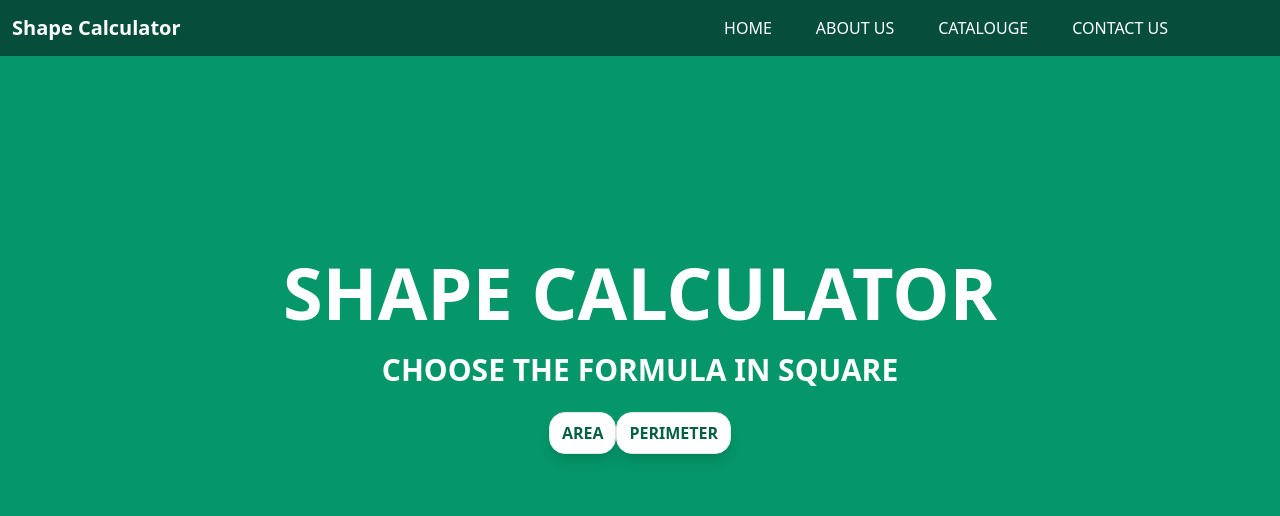
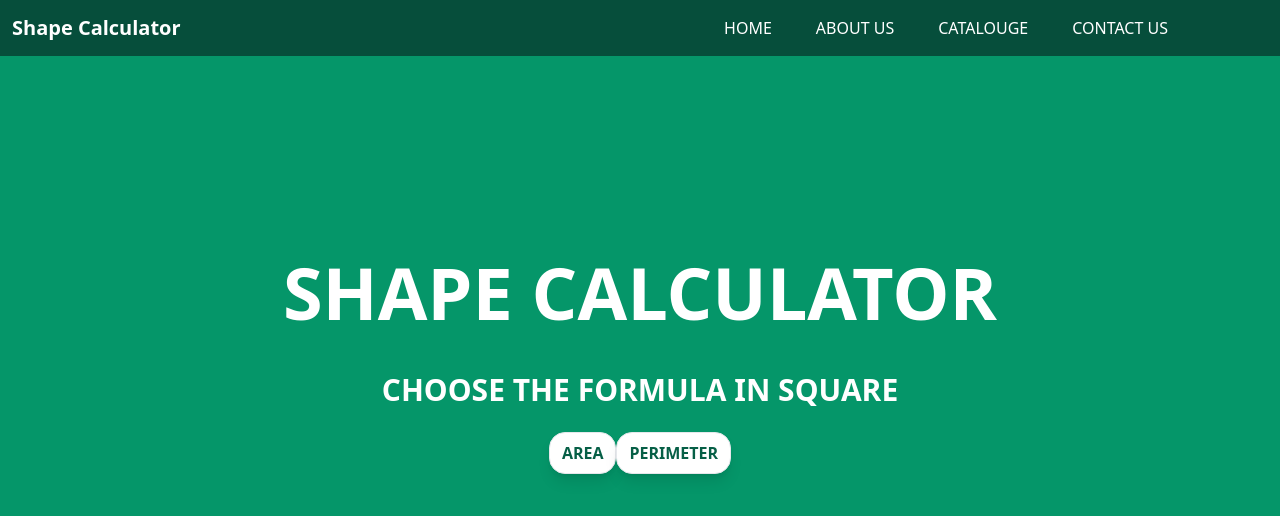
Before and after one commit to akshat16206/microproject, a plain HTML site: page square.html in a window 1280 px wide. Drawn offline with nearby package versions, Linux system fonts and the light colour scheme.

Commit message:
update square.html

```diff
--- a/square.html
+++ b/square.html
@@ -17,7 +17,7 @@
                 <button class="cursor-pointer">CONTACT US</button>
             </ul>
         </nav>
-    <h1 class="text-white text-7xl text-center mt-[200px] font-bold "> SHAPE CALCULATOR</h1><br/>
+    <h1 class="text-white text-7xl text-center mt-[200px] m-[20px] font-bold "> SHAPE CALCULATOR</h1><br/>
     <h2 class="text-white font-bold text-3xl text-center">CHOOSE THE FORMULA IN SQUARE </h2><br/>
     <div class="button flex justify-center">
     <button class="text-emerald-800 px-3 py-2 bg-white border shadow-lg rounded-2xl hover:text-emerald-500 hover:bg-emerald-900 font-bold"><a href ="/microproject/squarearea.html">AREA</a></button>
```
